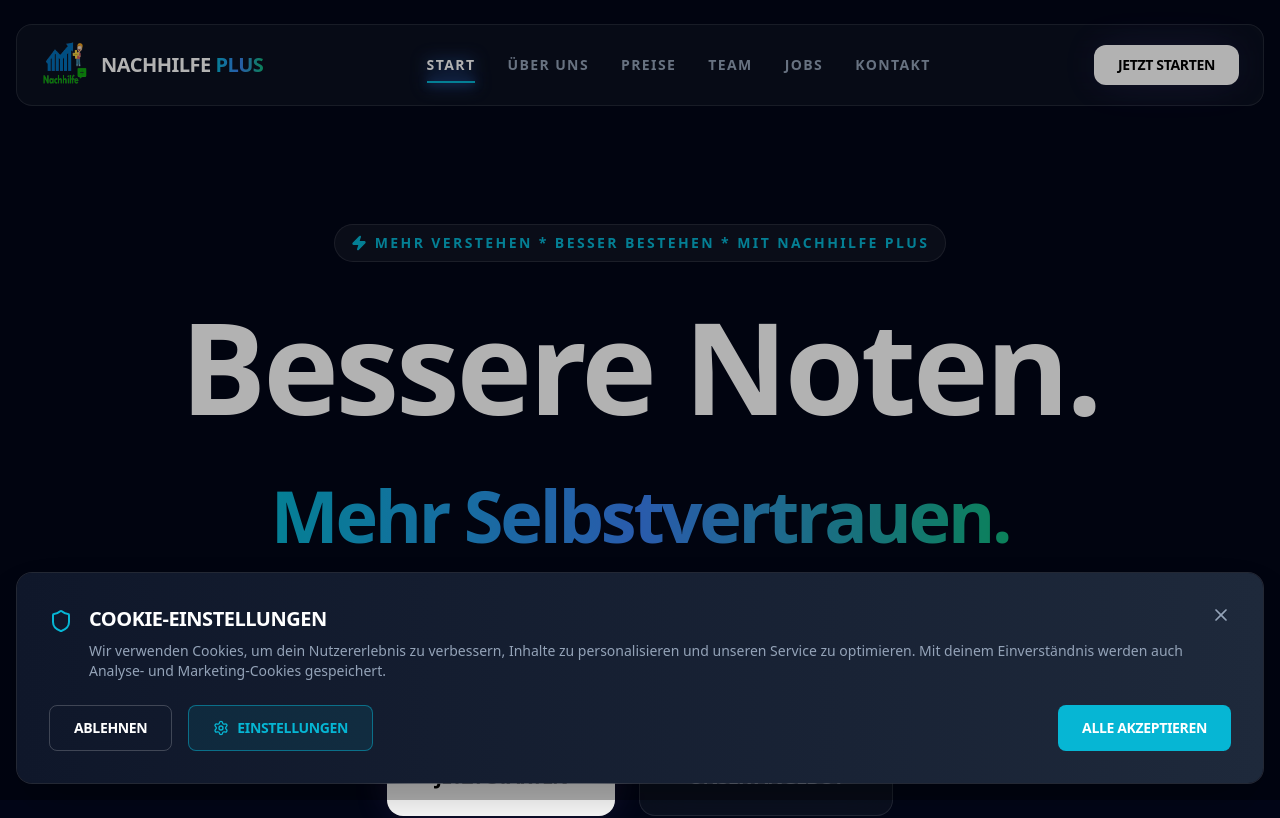
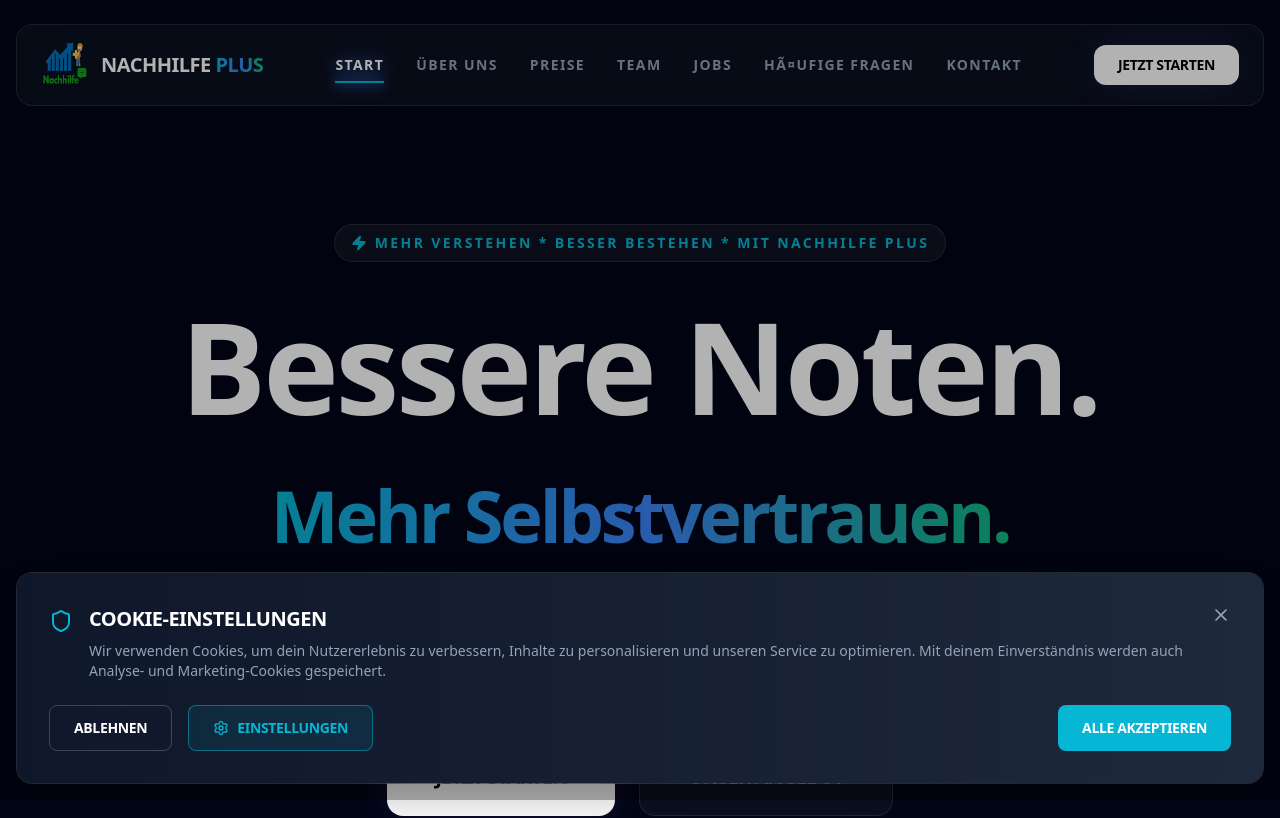
Before and after one commit to Amazigh-DZ/nachhilfeplus, a React (Vite) app: page / in a window 1280 px wide. Shown: the top 818 px of the page. Built offline with nearby package versions, Linux system fonts and the light colour scheme.

Commit message:
Add FAQ link to navigation

```diff
--- a/src/App.tsx
+++ b/src/App.tsx
@@ -72,7 +72,7 @@ const Navbar = () => {
 
     const observer = new IntersectionObserver(observerCallback, observerOptions);
 
-    const sections = ['home', 'about', 'offers', 'team', 'jobs', 'contact'];
+    const sections = ['home', 'about', 'offers', 'team', 'jobs', 'faq', 'contact'];
     sections.forEach((id) => {
       const element = document.getElementById(id);
       if (element) observer.observe(element);
@@ -87,6 +87,7 @@ const Navbar = () => {
     { id: 'offers', label: 'Preise' },
     { id: 'team', label: 'Team' },
     { id: 'jobs', label: 'Jobs' },
+    { id: 'faq', label: 'HÃ¤ufige Fragen' },
     { id: 'contact', label: 'Kontakt' },
   ];
 
@@ -205,7 +206,7 @@ const FAQ = () => {
      ];
 
      return (
-    <section className="py-16">
+    <section id="faq" className="py-16">
       <div className="max-w-3xl mx-auto px-4">
         <h2 className="text-4xl font-black text-center mb-12 tracking-tighter uppercase">Häufige <span className="gradient-text">Fragen</span></h2>
         <div className="space-y-4">
```
